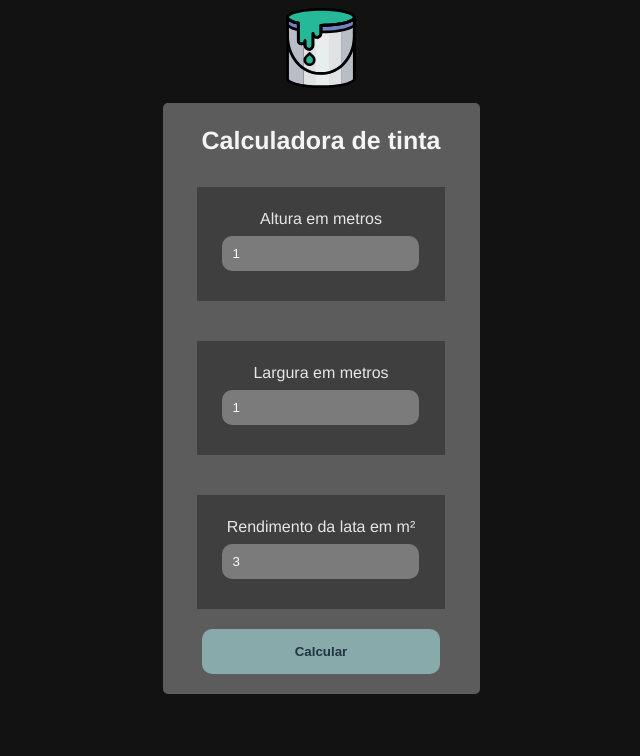
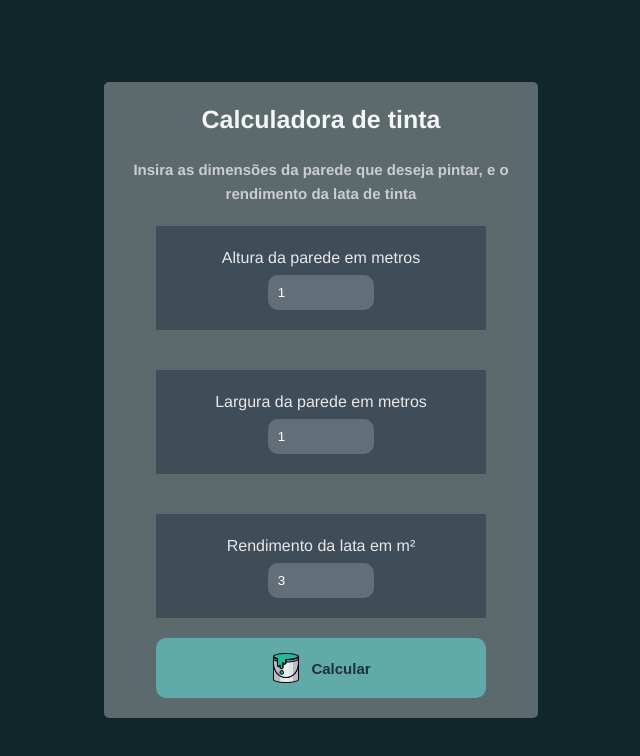
Before and after one commit to Louie-Cipher/baldes-tinta-calculadora, a React (Vite) app: page / in a window 1280 px wide. Shown: the top 756 px of the page, without its empty margins (319-959 px from the left). Built offline with nearby package versions, Linux system fonts and the light colour scheme.

Commit message:
melhorias na estilização

```diff
--- a/src/App.styles.ts
+++ b/src/App.styles.ts
@@ -4,6 +4,7 @@ export const Container = styled.div`
     display: flex;
     flex-direction: column;
     align-items: center;
+    justify-content: center;
 `;
 
 export const ContentArea = styled.div`
@@ -11,15 +12,9 @@ export const ContentArea = styled.div`
     flex-direction: column;
     align-items: center;
     padding: 10px;
-    min-width: 100%;
-    max-width: 800px;
+    width: 70%;
     background-color: #ffffff50;
     border-radius: 5px;
-`;
-
-export const Image = styled.img`
-    width: 80px;
-    margin-bottom: 15px;
 `;
 
 export const Title = styled.h1`
@@ -29,8 +24,15 @@ export const Title = styled.h1`
     margin: 15px;
 `;
 
+export const Description = styled.h2`
+    font-size: 15px;
+    text-align: center;
+    color: #ffffffaa;
+    margin-bottom: 0;
+`;
+
 export const FormArea = styled.div`
-    background-color: #00000050;
+    background-color: #304050aa;
     padding: 20px;
     margin: 20px;
     width: 70%;
@@ -41,21 +43,35 @@ export const FormArea = styled.div`
 `;
 
 export const ValueInput = styled.input`
-    background-color: #ffffff50;
-    margin-bottom: 10px;
+    background-color: #ffffff30;
     margin-top: 5px;
     padding: 10px;
     border: 0;
     border-radius: 10px;
+    width: 30%;
 `;
 
 export const CalcButton = styled.button`
-    background-color: #8aa;
-    color: #234;
-    font-weight: 700;
+    display: flex;
+    flex-direction: row;
+    align-items: center;
+    justify-content: center;
+    background-color: #60aaaa;
+    color: #203040;
+    font-weight: 800;
+    font-size: 15px;
     border: 0;
     padding: 15px;
     width: 80%;
     margin-bottom: 10px;
     border-radius: 10px;
-`
+    :hover {
+        background-color: #509090;
+        font-size: 18px;
+    }
+`;
+
+export const Image = styled.img`
+    width: 30px;
+    margin-right: 10px;
+`;
--- a/src/App.tsx
+++ b/src/App.tsx
@@ -14,12 +14,13 @@ function App() {
 
     return (
         <Comp.Container>
-            <Comp.Image src='paint-bucket.svg'/>
             <Comp.ContentArea>
                 <Comp.Title>Calculadora de tinta</Comp.Title>
 
+                <Comp.Description>Insira as dimensões da parede que deseja pintar, e o rendimento da lata de tinta</Comp.Description>
+
                 <Comp.FormArea>
-                    Altura em metros
+                    Altura da parede em metros
                     <Comp.ValueInput
                         value={height}
                         onChange={(e) => setHeight(Number(e.target.value))}
@@ -28,7 +29,7 @@ function App() {
                 </Comp.FormArea>
 
                 <Comp.FormArea>
-                    Largura em metros
+                    Largura da parede em metros
                     <Comp.ValueInput
                         value={width}
                         onChange={(e) => setWidth(Number(e.target.value))}
@@ -45,7 +46,10 @@ function App() {
                     />
                 </Comp.FormArea>
 
-                <Comp.CalcButton onClick={calculate}>Calcular</Comp.CalcButton>
+                <Comp.CalcButton onClick={calculate}>
+                    <Comp.Image src='paint-bucket.svg' />
+                    Calcular
+                </Comp.CalcButton>
 
             </Comp.ContentArea>
         </Comp.Container>
--- a/src/index.css
+++ b/src/index.css
@@ -5,12 +5,14 @@
   margin: 0px;
   padding: 0px;
 
-  min-width: 100vw;
+  width: 100vw;
   height: 100vh;
   display: flex;
   flex-direction: column;
   align-items: center;
+  justify-content: center;
 
   color-scheme: dark;
+  background-color: #11262a;
   color: rgba(255, 255, 255, 0.87);
 }
```
